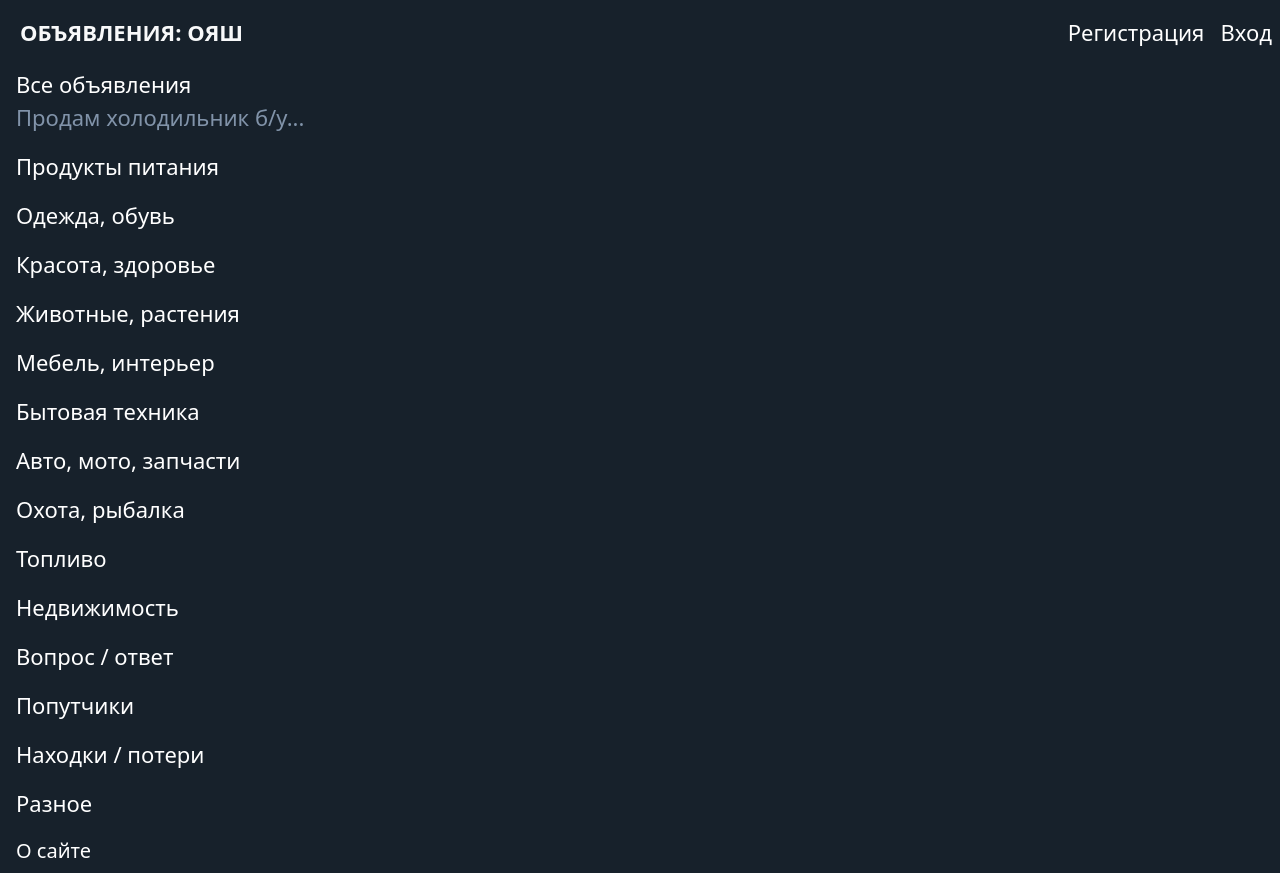
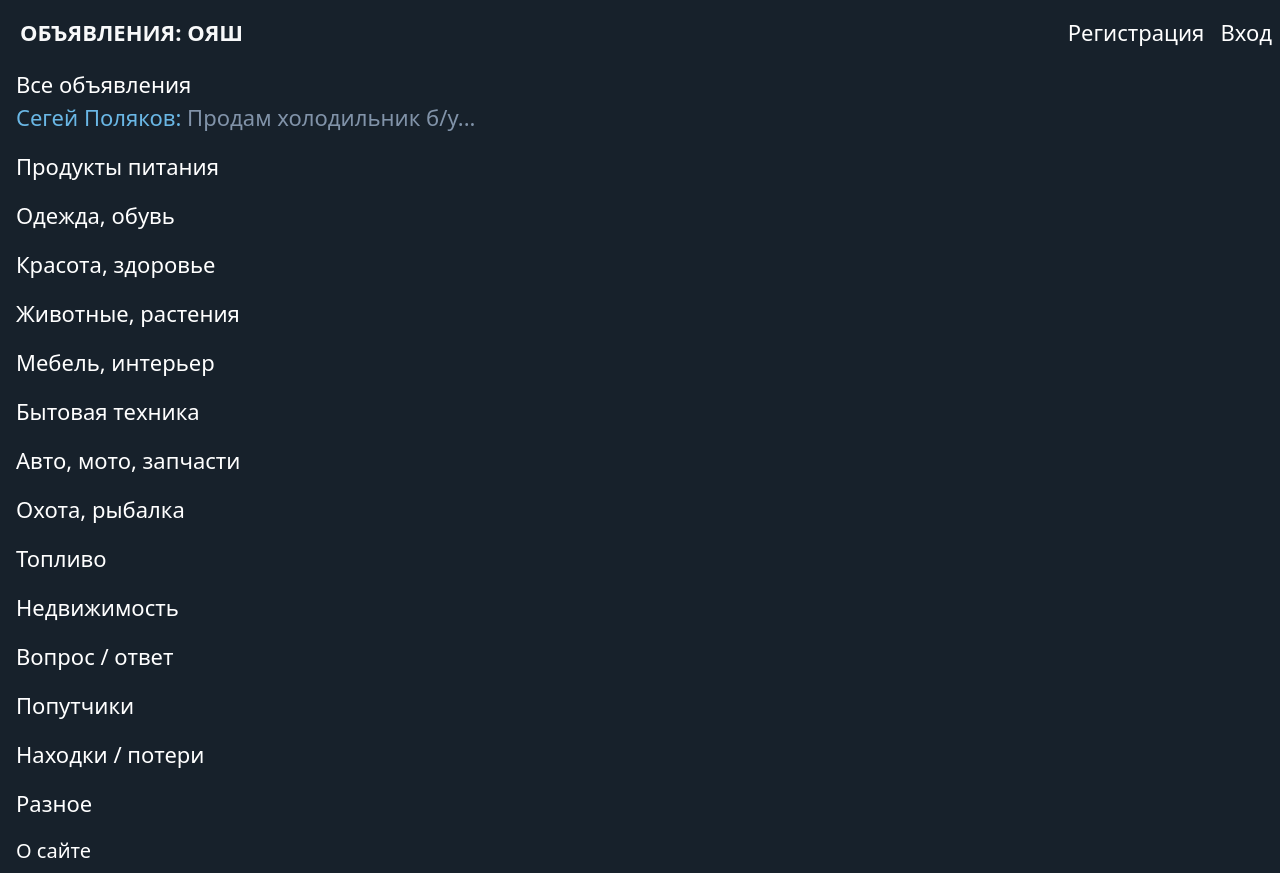
Before and after one commit to inteldyne/bboard, a Django app: page /menu in a window 1280 px wide. Shown: the top 873 px of the page. Run offline with Django 5.2, Linux system fonts and the light colour scheme; data comes from the database, SQL or seed files in the repository; some libraries are stand-ins or nearby versions.

Commit message:
Added user in main menu

```diff
--- a/main/static/main/css/style.css
+++ b/main/static/main/css/style.css
@@ -58,4 +58,8 @@ h2 {
   color: #8193a9;
 }
 
+.user {
+  color: #6ab7e5;
+}
+
 /*# sourceMappingURL=style.css.map */
--- a/main/static/main/css/style.min.css
+++ b/main/static/main/css/style.min.css
@@ -1 +1 @@
-body{background-color:#0e1621}#content{margin-top:60px!important}.nav{padding-right:0}.nav-link{font-size:22px}.nav,.navbar{background-color:#17212b}.active{background-color:#2b5279}.navbar-brand{padding-left:20px;font-size:22px}a.nav-link,h2{color:#fff}.card,a.nav-link:hover{color:#fff;background-color:#212b35}img.main-image{width:300px}img.additional-image{width:180px}.card{border:0;background-color:#182633}.card h3.card-title a{text-decoration:none}.shortcut{color:#8193a9}
+body{background-color:#0e1621}#content{margin-top:60px!important}.nav{padding-right:0}.nav-link{font-size:22px}.nav,.navbar{background-color:#17212b}.active{background-color:#2b5279}.navbar-brand{padding-left:20px;font-size:22px}a.nav-link,h2{color:#fff}.card,a.nav-link:hover{color:#fff;background-color:#212b35}img.main-image{width:300px}img.additional-image{width:180px}.card{border:0;background-color:#182633}.card h3.card-title a{text-decoration:none}.shortcut{color:#8193a9}.user{color:#6ab7e5}
--- a/main/static/main/css/style.scss
+++ b/main/static/main/css/style.scss
@@ -66,3 +66,7 @@ h2 {
 .shortcut{
   color: #8193a9;
 }
+
+.user {
+  color: #6ab7e5;
+}
--- a/main/templates/layouts/basic.html
+++ b/main/templates/layouts/basic.html
@@ -65,6 +65,7 @@
     {% if request.path == "/menu" %}
         <nav class="nav flex-column pr-0">
             <a class="nav-link" href="{% url 'main:index' %}">Все объявления<br>
+                <span class="user">Сегей Поляков: </span>
             <span class="shortcut">Продам холодильник б/у...</span>
             </a>
             {% for rubric in rubrics %}
```
Also changed, not shown: 1 other file.
